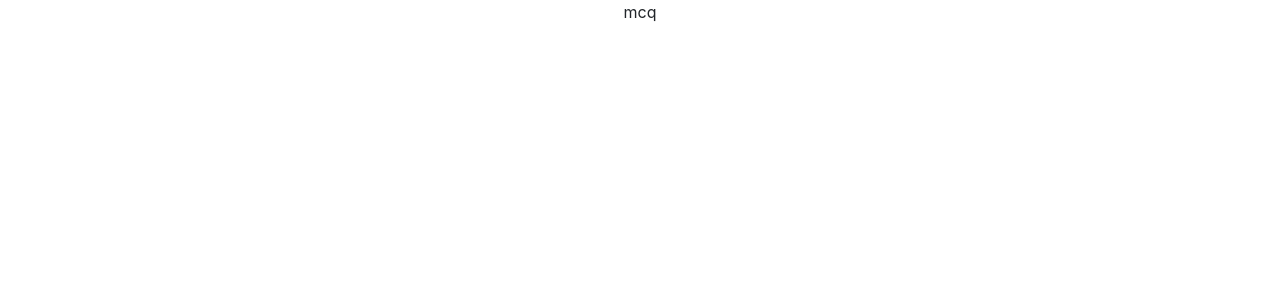
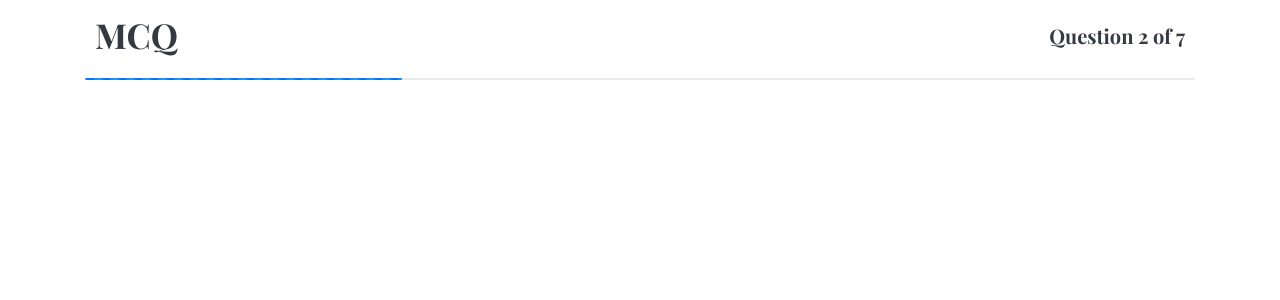
Before and after one commit to karanwadhwa/mcq, a React (Create React App) app: page / in a window 1280 px wide. Shown: the top 300 px of the page. Built offline with nearby package versions, Linux system fonts and the light colour scheme.

Commit message:
Navbar component

```diff
--- a/src/App.css
+++ b/src/App.css
@@ -1,3 +1,43 @@
-.App {
-  text-align: center;
+/* body {
+  margin: 0;
+  padding: 0;
+  font-family: -apple-system, BlinkMacSystemFont, "Segoe UI", "Roboto", "Oxygen",
+    "Ubuntu", "Cantarell", "Fira Sans", "Droid Sans", "Helvetica Neue",
+    sans-serif;
+  -webkit-font-smoothing: antialiased;
+  -moz-osx-font-smoothing: grayscale;
 }
+
+code {
+  font-family: source-code-pro, Menlo, Monaco, Consolas, "Courier New",
+    monospace;
+}
+ */
+
+.header {
+  line-height: 1;
+  border-bottom: 1px solid #e5e5e5;
+}
+
+.header-row {
+  padding: 10px 25px 0px 25px;
+}
+
+.header-logo {
+  font-family: "Playfair Display", Georgia, "Times New Roman", serif;
+  font-size: 2.15rem;
+}
+
+.header-progress {
+  font-family: "Playfair Display", Georgia, "Times New Roman", serif;
+  font-size: 1.25rem;
+}
+
+h1,
+h2,
+h3,
+h4,
+h5,
+h6 {
+  font-family: "Playfair Display", Georgia, "Times New Roman", serif;
+}
--- a/src/App.js
+++ b/src/App.js
@@ -1,9 +1,17 @@
 import React, { Component } from "react";
 import "./App.css";
 
+import Navbar from "./components/Navbar";
+
 class App extends Component {
   render() {
-    return <div className="App">mcq</div>;
+    return (
+      <div className="App">
+        <div className="container">
+          <Navbar current={2} length={7} />
+        </div>
+      </div>
+    );
   }
 }
 
--- /dev/null
+++ b/src/components/Navbar.js
@@ -0,0 +1,24 @@
+import React from "react";
+
+export default function Navbar({ current, length }) {
+  return (
+    <div>
+      <div className="row flex-nowrap justify-content-between align-items-center header-row">
+        <p className="header-logo text-dark">MCQ</p>
+        <p className="header-progress text-dark">
+          Question {current} of {length}
+        </p>
+      </div>
+      <div className="progress" style={{ height: "2px" }}>
+        <div
+          className="progress-bar progress-bar-striped progress-bar-animated"
+          role="progressbar"
+          aria-valuenow={current}
+          aria-valuemin="0"
+          aria-valuemax={length}
+          style={{ width: `${(current / length) * 100}%` }}
+        />
+      </div>
+    </div>
+  );
+}
```
